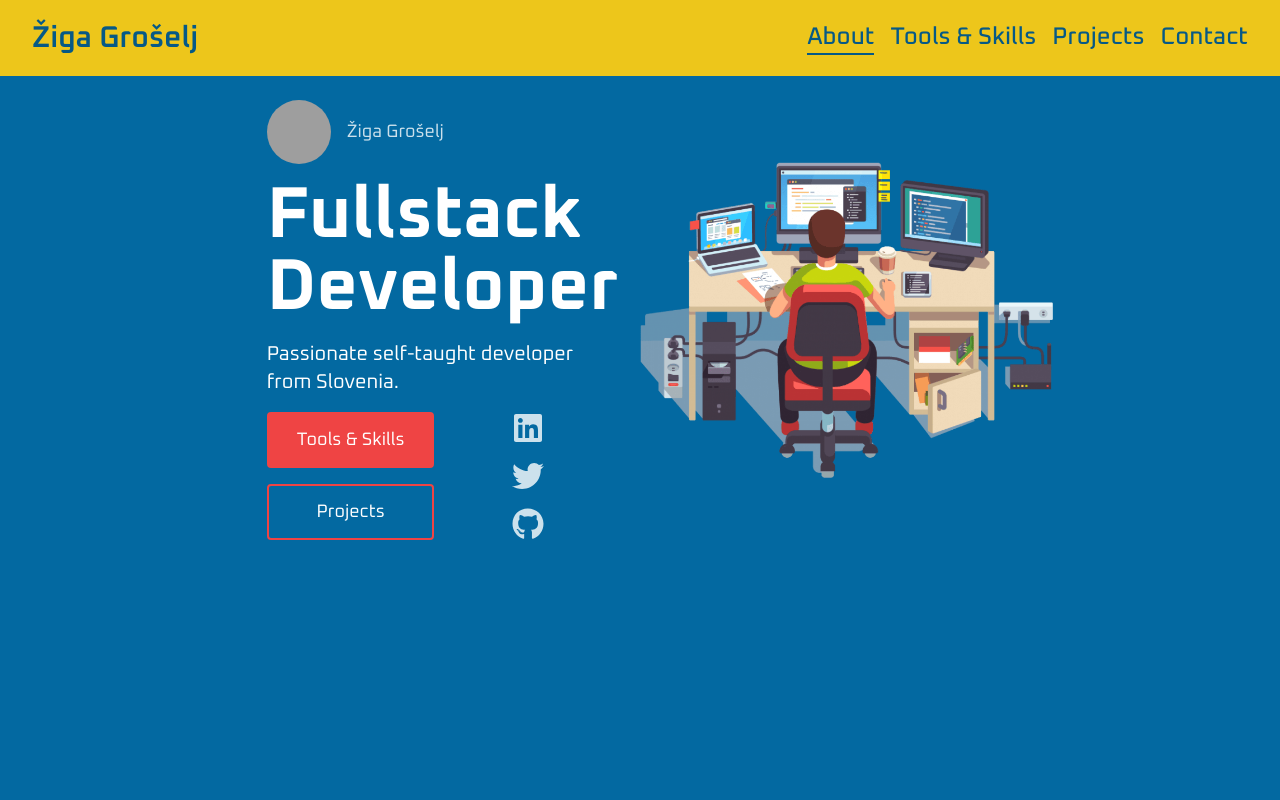
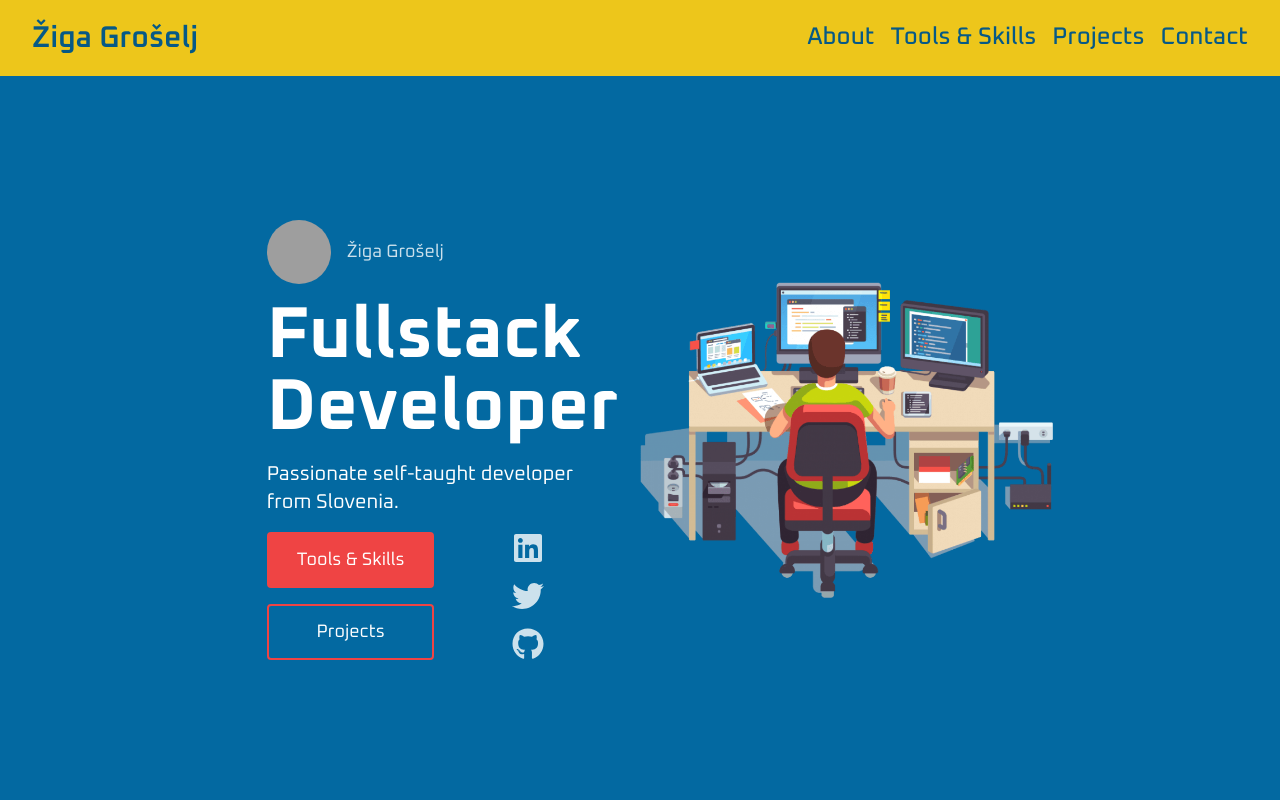
Before and after one commit to polhek/portfolio-page, a Next.js app: page / in a window 1280 px wide. Shown: the top 800 px of the page. Built offline with nearby package versions, Linux system fonts and the light colour scheme; grey boxes are pictures that could not be loaded.

Commit message:
fix of margin on top section

```diff
--- a/components/ShortBio.js
+++ b/components/ShortBio.js
@@ -8,7 +8,7 @@ const ShortBio = () => {
       id="about"
       className="text-gray-600 body-font min-h-screen  bg-sky-700"
     >
-      <div className="container mx-auto mt-10 flex px-5 py-24 md:flex-row h-screen justify-start md:justify-center flex-col xl:items-center md:-mt-20  ">
+      <div className="container mx-auto mt-10 flex px-5 py-24 md:flex-row h-screen justify-start md:justify-center flex-col xl:items-center   ">
         <div className="flex flex-col w-full text-left items-start px-10 gap-4 lg:w-2/3 xl:w-1/3">
           <h2 className="text-lg  flex items-center gap-2 ">
             <img
```
